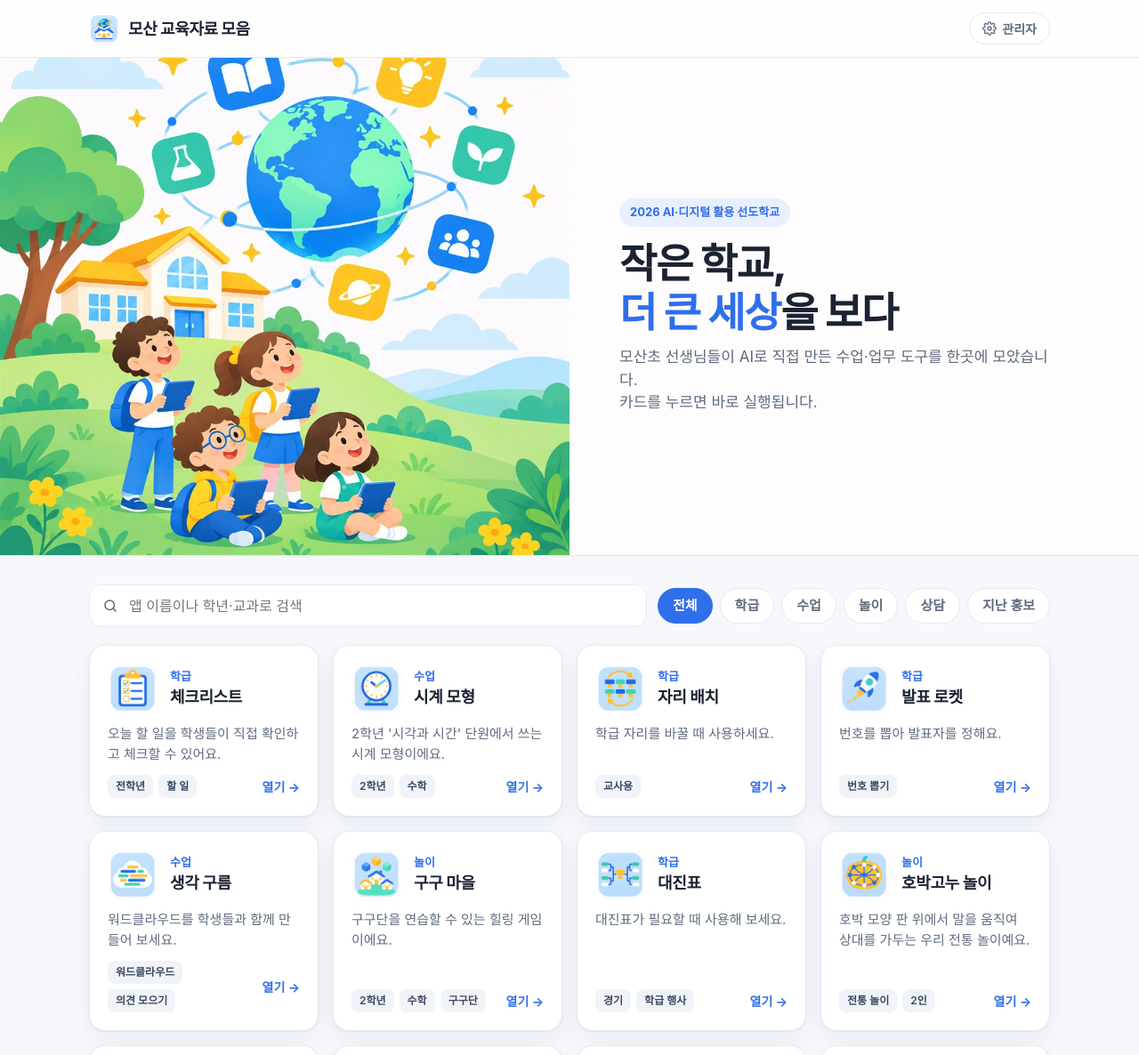
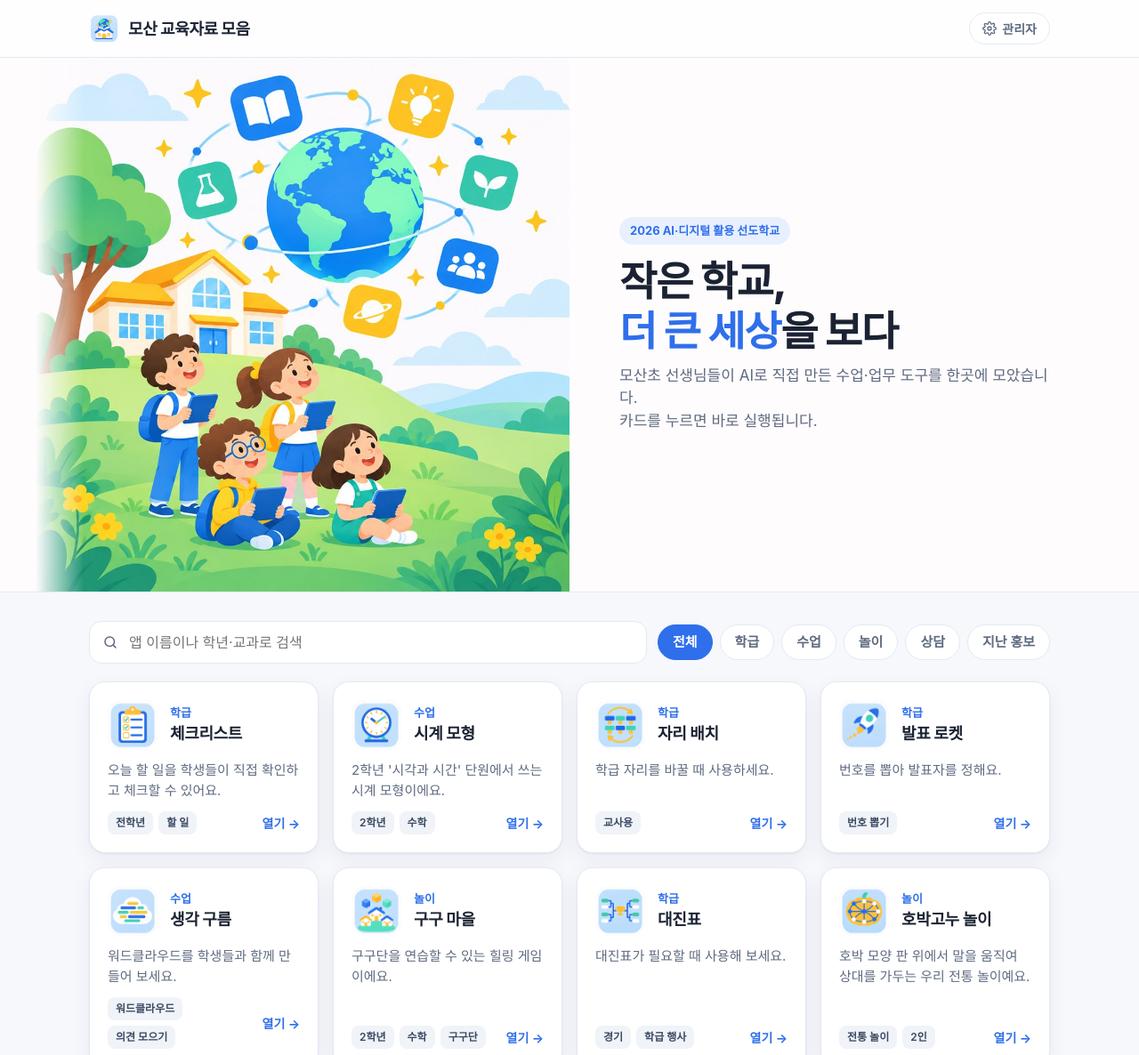
Before and after one commit to bada-gang/mosanapps, a plain HTML site: page index.html in a window 1280 px wide. Shown: the top 1186 px of the page at 89% size. Drawn offline with Linux system fonts and the light colour scheme; a web font is replaced by a local one.

Commit message:
PC 배너 그림 잘림 수정, 지난 홍보 앱 구분선 아래로 분리
- 배너: 그림 칸 정사각형 고정, 최대 폭 1200px(5:5 유지)
- 전체 보기에서 '지난 홍보' 분류 앱을 구분선 아래에 따로 표시

Co-Authored-By: Claude Opus 5.5 <noreply@anthropic.com>

```diff
--- a/index.html
+++ b/index.html
@@ -41,8 +41,14 @@
   .admin-link svg { width: 16px; height: 16px; }
 
   /* 히어로 */
-  .hero { display: grid; grid-template-columns: 1fr 1fr; min-height: 560px; background: #fefcfd; border-bottom: 1px solid var(--line); }
-  .hero .art { background: url('assets/hero-square.jpg') center / cover no-repeat; }
+  .hero { background: #fefcfd; border-bottom: 1px solid var(--line); }
+  .hero .hero-in { display: grid; grid-template-columns: 1fr 1fr; max-width: 1200px; margin: 0 auto; }
+  /* 그림 칸을 정사각형으로 고정해 어떤 화면 폭에서도 그림이 잘리지 않게 함 */
+  .hero .art { aspect-ratio: 1 / 1; background: url('assets/hero-square.jpg') center / cover no-repeat; }
+  @media (min-width: 1201px) {
+    /* 큰 화면에서 그림 왼쪽 끝이 배경과 자연스럽게 이어지도록 */
+    .hero .art { -webkit-mask-image: linear-gradient(to right, transparent 0, #000 9%); mask-image: linear-gradient(to right, transparent 0, #000 9%); }
+  }
   .hero .text { align-self: center; max-width: 580px; padding: 48px 40px 48px 56px; }
   .hero .eyebrow { display: inline-block; font-size: 13px; font-weight: 700; color: var(--primary); background: var(--primary-soft); padding: 6px 12px; border-radius: 999px; }
   .hero h1 { margin: 14px 0 10px; font-size: clamp(30px, 4.4vw, 46px); line-height: 1.2; letter-spacing: -.03em; font-weight: 800; }
@@ -75,13 +81,15 @@
   .tag { font-size: 12px; font-weight: 600; color: #3b4a63; background: #f0f3f8; padding: 4px 9px; border-radius: 8px; }
   .go { flex: none; display: inline-flex; align-items: center; gap: 4px; font-size: 14px; font-weight: 700; color: var(--primary); }
   .empty { grid-column: 1 / -1; text-align: center; color: var(--muted); padding: 48px 0; }
+  /* 전체 보기에서 지난 자료 앞에 넣는 구분선 */
+  .divider { grid-column: 1 / -1; height: 1px; margin: 16px 0; background: var(--line); }
+  .card.archived { background: #fbfcfe; box-shadow: none; }
 
   footer { border-top: 1px solid var(--line); background: var(--surface); color: var(--muted); font-size: 14px; }
   footer .wrap { padding-top: 24px; padding-bottom: 32px; display: flex; flex-wrap: wrap; justify-content: space-between; gap: 8px; }
 
   @media (max-width: 760px) {
-    .hero { grid-template-columns: 1fr; min-height: 0; }
-    .hero .art { height: auto; aspect-ratio: 1 / 1; }
+    .hero .hero-in { grid-template-columns: 1fr; }
     .hero .text { padding: 24px 20px 32px; }
     .grid { --cols: repeat(auto-fill, minmax(240px, 1fr)) !important; }
   }
@@ -97,11 +105,13 @@
   </header>
 
   <section class="hero">
-    <div class="art" role="img" aria-label="작은 학교에서 넓은 세상을 바라보는 아이들 그림"></div>
-    <div class="text">
-      <span class="eyebrow" id="eyebrow"></span>
-      <h1 id="heroTitle"></h1>
-      <p id="heroText"></p>
+    <div class="hero-in">
+      <div class="art" role="img" aria-label="작은 학교에서 넓은 세상을 바라보는 아이들 그림"></div>
+      <div class="text">
+        <span class="eyebrow" id="eyebrow"></span>
+        <h1 id="heroTitle"></h1>
+        <p id="heroText"></p>
+      </div>
     </div>
   </section>
 
@@ -128,6 +138,8 @@
   const SITE = window.SITE || {};
   const APPS = (window.APPS || []).filter(a => a.url && a.visible !== false);
   const DEFAULT_ICON = "assets/app-default.png";
+  // 이 분류의 앱은 '전체' 보기에서 구분선 아래에 따로 표시 (apps.js의 SITE.archiveCategories로 바꿀 수 있음)
+  const ARCHIVE = SITE.archiveCategories || ["지난 홍보"];
   const grid = document.getElementById("grid");
   const chips = document.getElementById("chips");
   const q = document.getElementById("q");
@@ -171,7 +183,12 @@
     const list = APPS.filter(a =>
       (current === "전체" || a.category === current) &&
       (!k || [a.title, a.desc, a.category, ...(a.tags || [])].join(" ").toLowerCase().includes(k)));
-    grid.innerHTML = list.length ? list.map(card).join("") : `<div class="empty">찾는 앱이 없어요. 다른 검색어를 입력해 보세요.</div>`;
+    if (!list.length) { grid.innerHTML = `<div class="empty">찾는 앱이 없어요. 다른 검색어를 입력해 보세요.</div>`; return; }
+    // 전체 보기: 지금 쓰는 앱을 먼저, 더 이상 쓰지 않는 앱(ARCHIVE 분류)은 구분선 아래에 따로 모음
+    const old = current === "전체" ? list.filter(a => ARCHIVE.includes(a.category)) : [];
+    const now = list.filter(a => !old.includes(a));
+    grid.innerHTML = now.map(card).join("") +
+      (old.length ? `<div class="divider" aria-hidden="true"></div>` +old.map(a => card(a).replace('class="card"', 'class="card archived"')).join("") : "");
   }
   render();
 </script>
```
